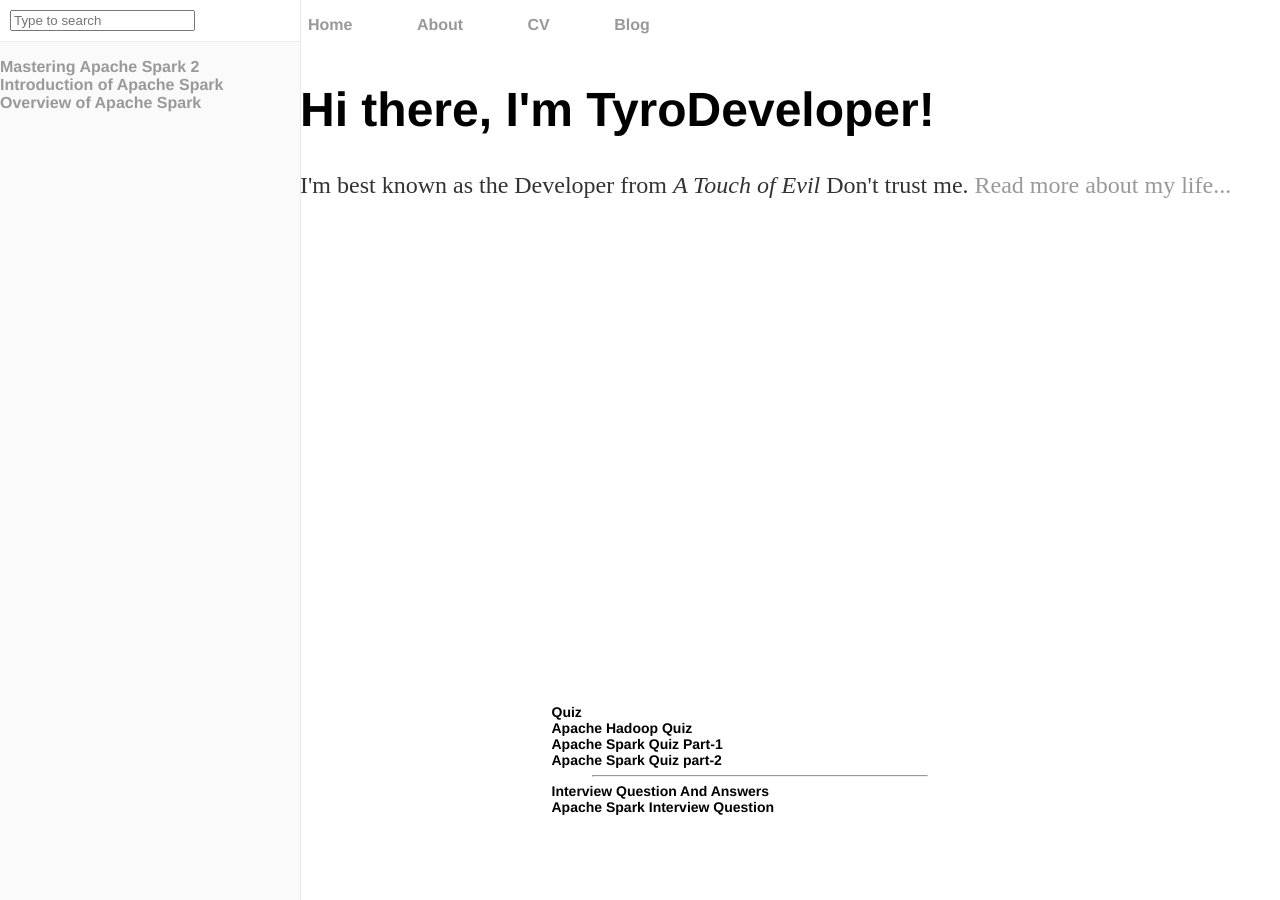
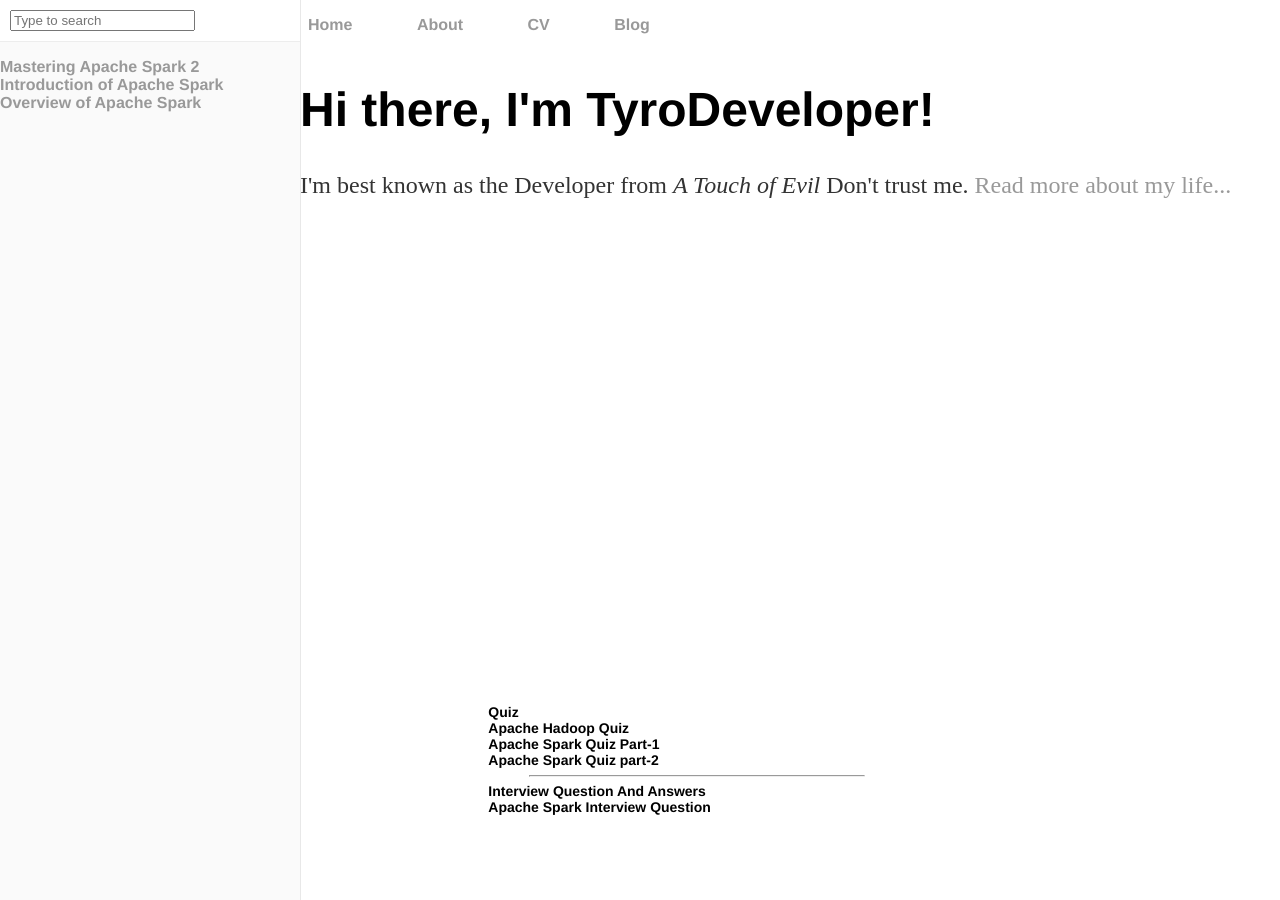
Before and after one commit to tyrodeveloper/tyrodeveloper.github.io, a Jekyll site: the page built from index.html, in a window 1280 px wide. Built offline with Jekyll 4.4.1, drawn with Linux system fonts in a browser that asks for light colours.

Commit message:
Update main.css

```diff
--- a/css/main.css
+++ b/css/main.css
@@ -37,7 +37,7 @@ footer{
 	float:left;
 	width:33%;
 	position:relative;
-	left:10%;
+	left:5%;
 
 }
 @media only screen and (max-width: 500px){
```
